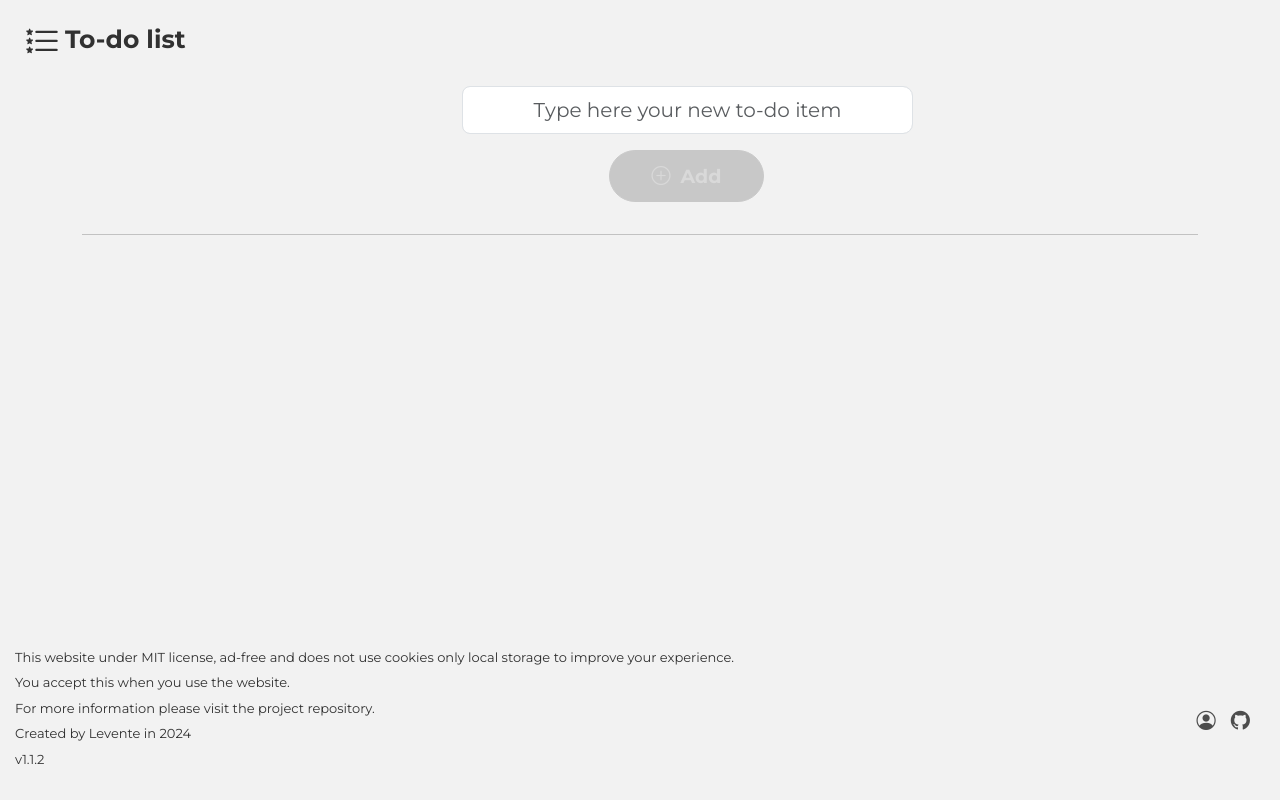
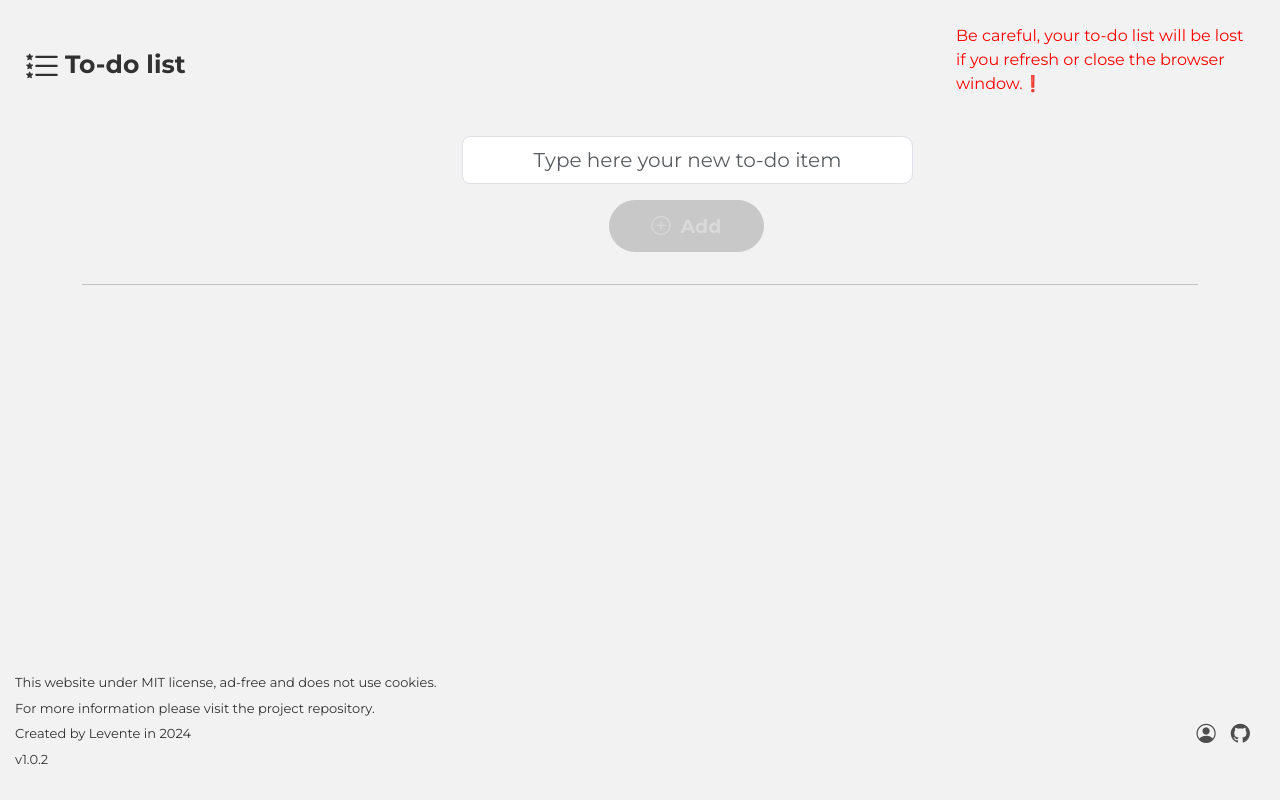
Before and after one commit to tothlevente/to-do-list, a React (Vite) app: page / in a window 1280 px wide. Built offline with nearby package versions, Linux system fonts and the light colour scheme.

Commit message:
Developments

```diff
--- a/package.json
+++ b/package.json
@@ -1,7 +1,7 @@
 {
   "name": "to-do-list",
   "private": true,
-  "version": "1.1.2",
+  "version": "1.0.2",
   "type": "module",
   "scripts": {
     "dev": "vite",
--- a/src/components/Footer.tsx
+++ b/src/components/Footer.tsx
@@ -4,11 +4,7 @@ export default function Footer() {
   return (
     <footer>
       <div className="footer-text">
-        <p>
-          This website under MIT license, ad-free and does not use cookies only local storage to
-          improve your experience.
-        </p>
-        <p>You accept this when you use the website.</p>
+        <p>This website under MIT license, ad-free and does not use cookies.</p>
         <p>For more information please visit the project repository.</p>
         <p>Created by Levente in 2024</p>
         <p>v{packageJson.version}</p>
--- a/src/components/Header.tsx
+++ b/src/components/Header.tsx
@@ -2,11 +2,18 @@ import Logo from "./Logo";
 
 export default function Header() {
   return (
+    <>
       <header className="header">
         <div className="logo">
           <Logo />
           <h1>To-do list</h1>
         </div>
+        <div>
+          <p style={{ color: "red", maxWidth: "300px" }}>
+            Be careful, your to-do list will be lost if you refresh or close the browser window.❗️
+          </p>
+        </div>
       </header>
+    </>
   );
 }
```
Also changed, not shown: 1 other file (tests, documents, lock files or other folders). Lines whose indentation alone changed are shown as unchanged.
